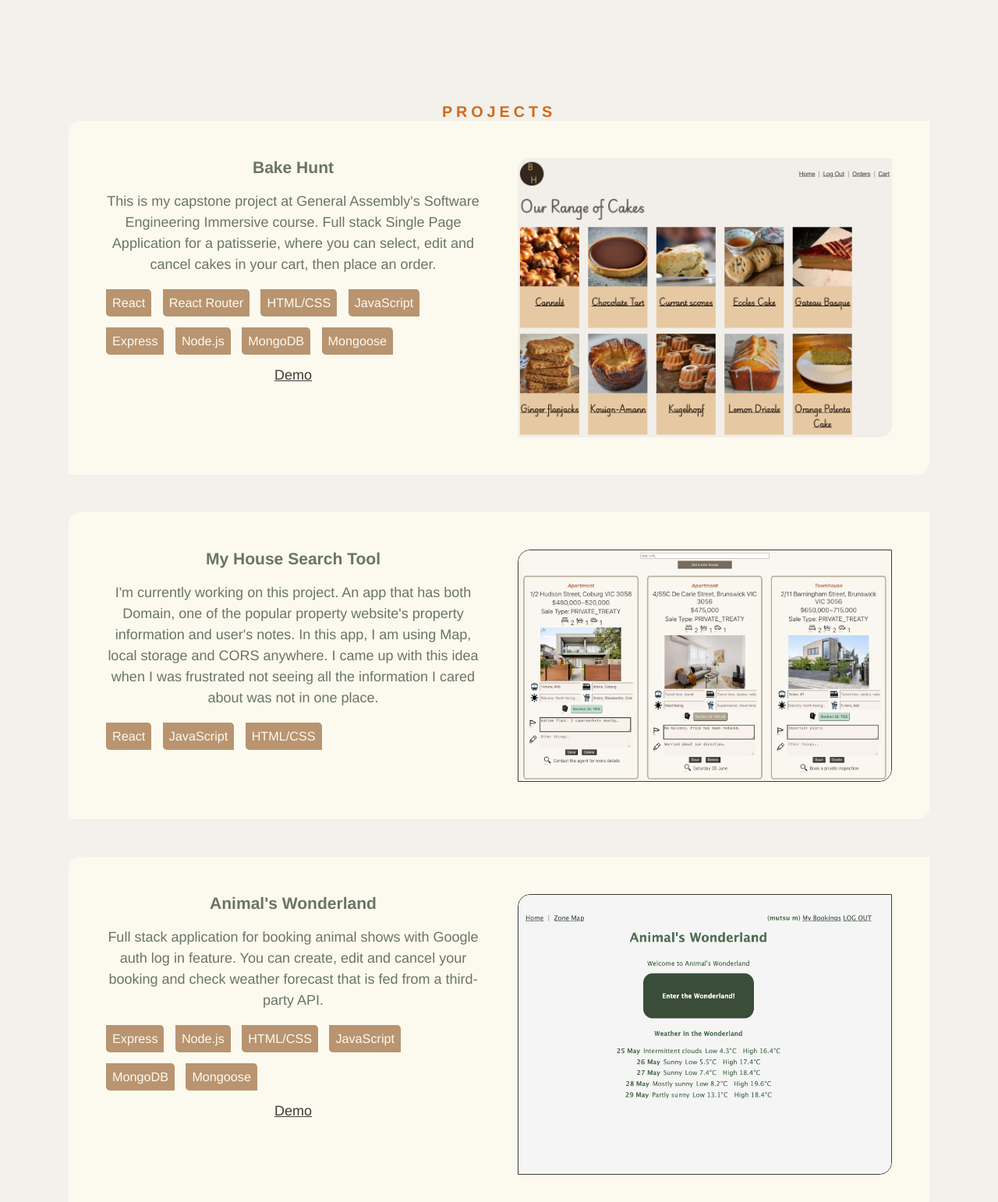
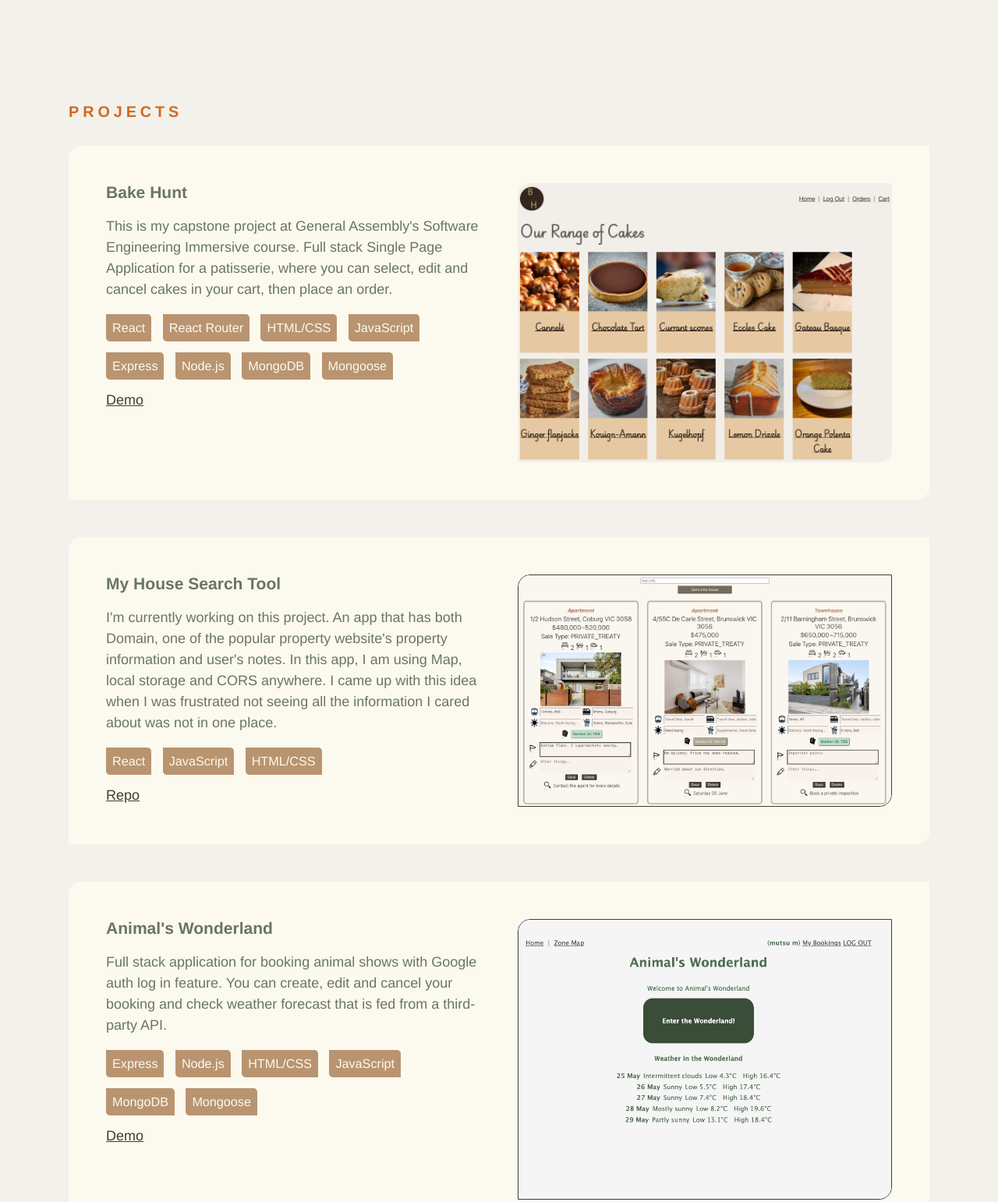
Before and after one commit to mu-tsu-mi/portfolio, a plain HTML site: page index.html in a window 1280 px wide. Shown: the part 600-2142 px from the top of the page at 78% size. Drawn offline with Linux system fonts and the light colour scheme.

Commit message:
fix styling, change word to Repo

```diff
--- a/index.css
+++ b/index.css
@@ -213,6 +213,7 @@ main {
   .project {
     display: grid;
     grid-template-columns: 1fr 1fr;
+    text-align: left;
   }
   /* flip img back to its natural position like in html */
   .project img {
@@ -221,12 +222,9 @@ main {
   .project ul {
     justify-content: flex-start;
   }
-  .bottom-article {
+  .other-projects-courses {
     text-align: left;
     background-color: var(--pale-beige);
-  }
-  footer {
-    text-align: left;
   }
   .skill-tool-icons {
     text-align: left;
@@ -235,4 +233,7 @@ main {
     display: grid;
     grid-template-columns: repeat(2, 1fr);
   }
+  .content-titles {
+    text-align: left;
+  }
 }
--- a/index.html
+++ b/index.html
@@ -69,7 +69,7 @@
     </div>
     <div class="wrapper">
       <main>
-        <h2>Projects</h2>
+        <h2 class="content-titles">Projects</h2>
         <div class="projects">
           <article class="project">
             <div class="desc">
@@ -118,6 +118,11 @@
                 <li>JavaScript</li>
                 <li>HTML/CSS</li>
               </ul>
+              <a
+                href="https://github.com/mu-tsu-mi/react-house-search"
+                target="_blank"
+                >Repo</a
+              >
             </div>
             <img
               src="./images/my-house-search-tool.png"
@@ -173,7 +178,7 @@
                 </li>
               </ul>
               <a href="https://github.com/mu-tsu-mi/wordle" target="_blank"
-                >Wordle</a
+                >Repo</a
               >
               <img src="./images/wordle-image.png" alt="wordle-screen" />
             </div>
```
